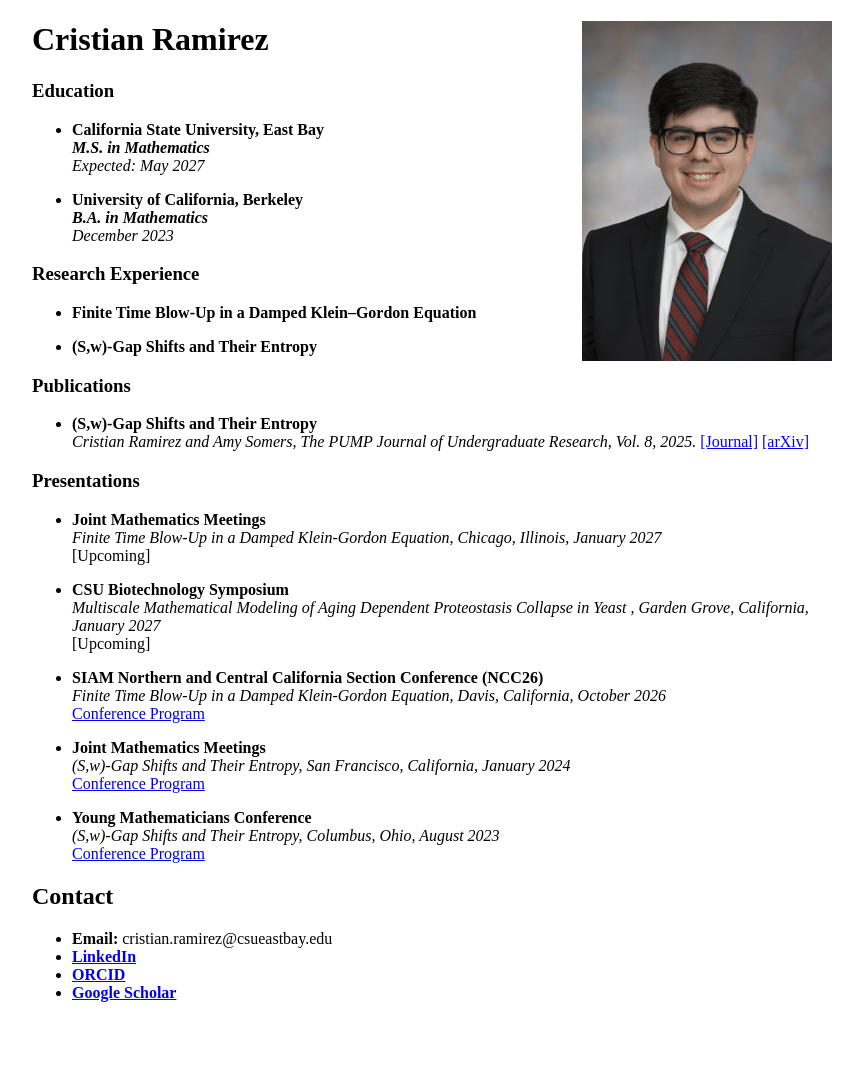
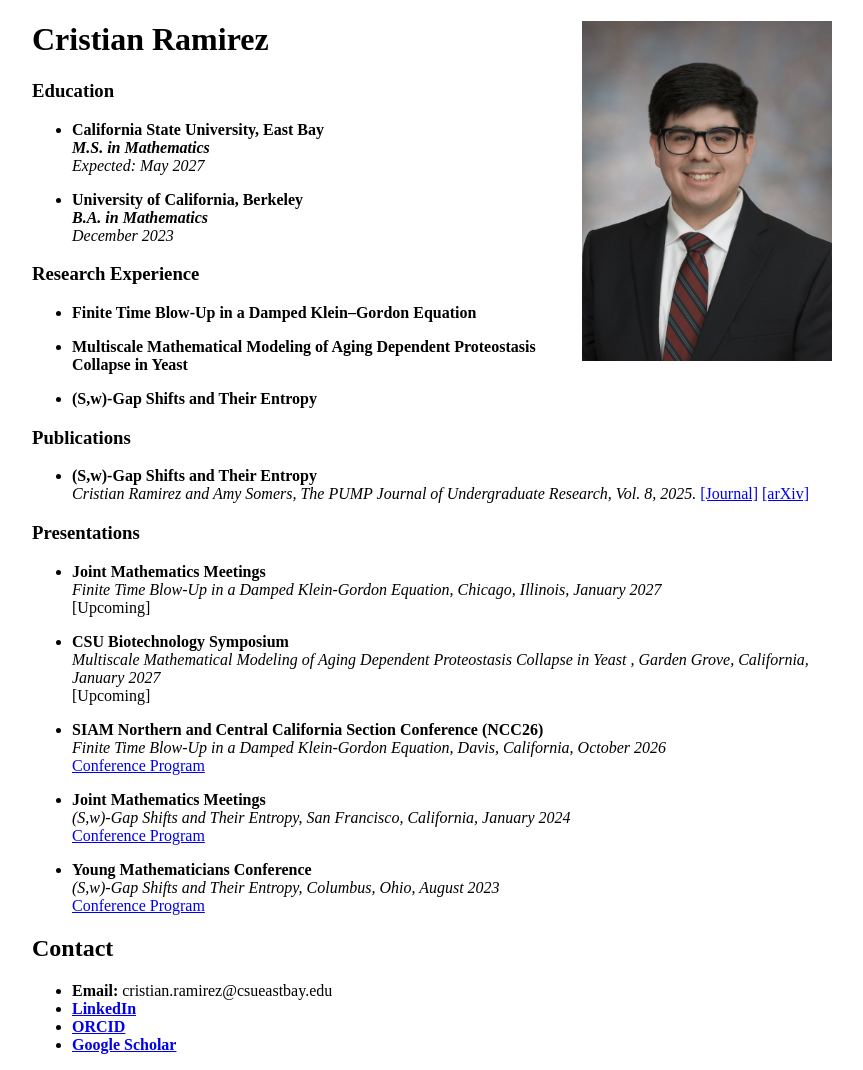
Before and after one commit to ramirez-cristian/ramirez-cristian.github.io, a Jekyll site: the page built from index.md, in a window 1280 px wide. Shown: the whole page, without its empty margins (208-1071 px from the left). Built offline with Jekyll 4.4.1, drawn with Linux system fonts in a browser that asks for light colours; before the commit the page ends 1018 px from its top, so only the background shows below that.

Commit message:
Add research project on aging dependent proteostasis

```diff
--- a/index.md
+++ b/index.md
@@ -22,6 +22,8 @@ layout: default
 ### Research Experience
 
 - **Finite Time Blow-Up in a Damped Klein–Gordon Equation**
+
+- **Multiscale Mathematical Modeling of Aging Dependent Proteostasis Collapse in Yeast**
 
 - **(S,w)-Gap Shifts and Their Entropy**
 
```
